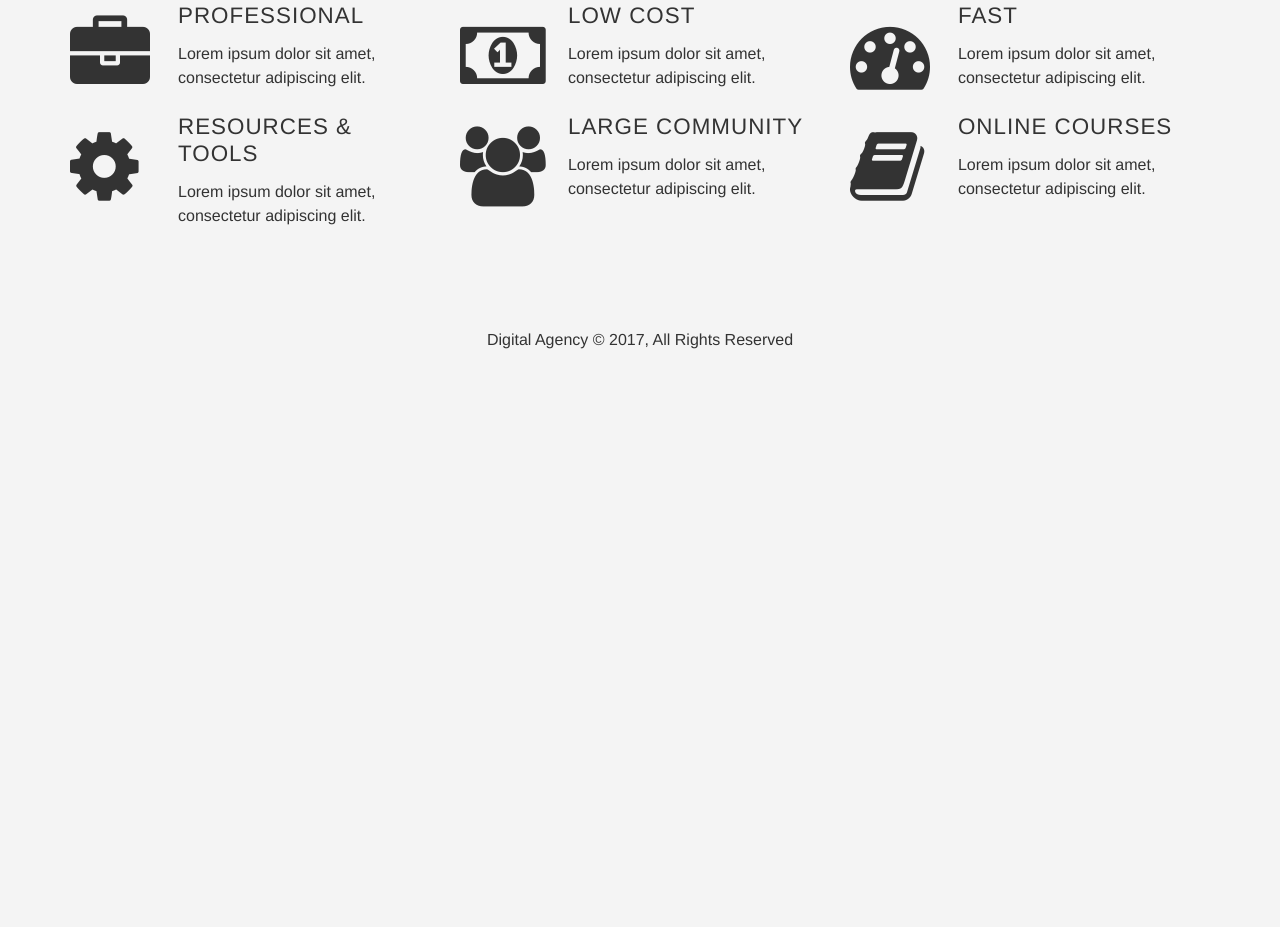
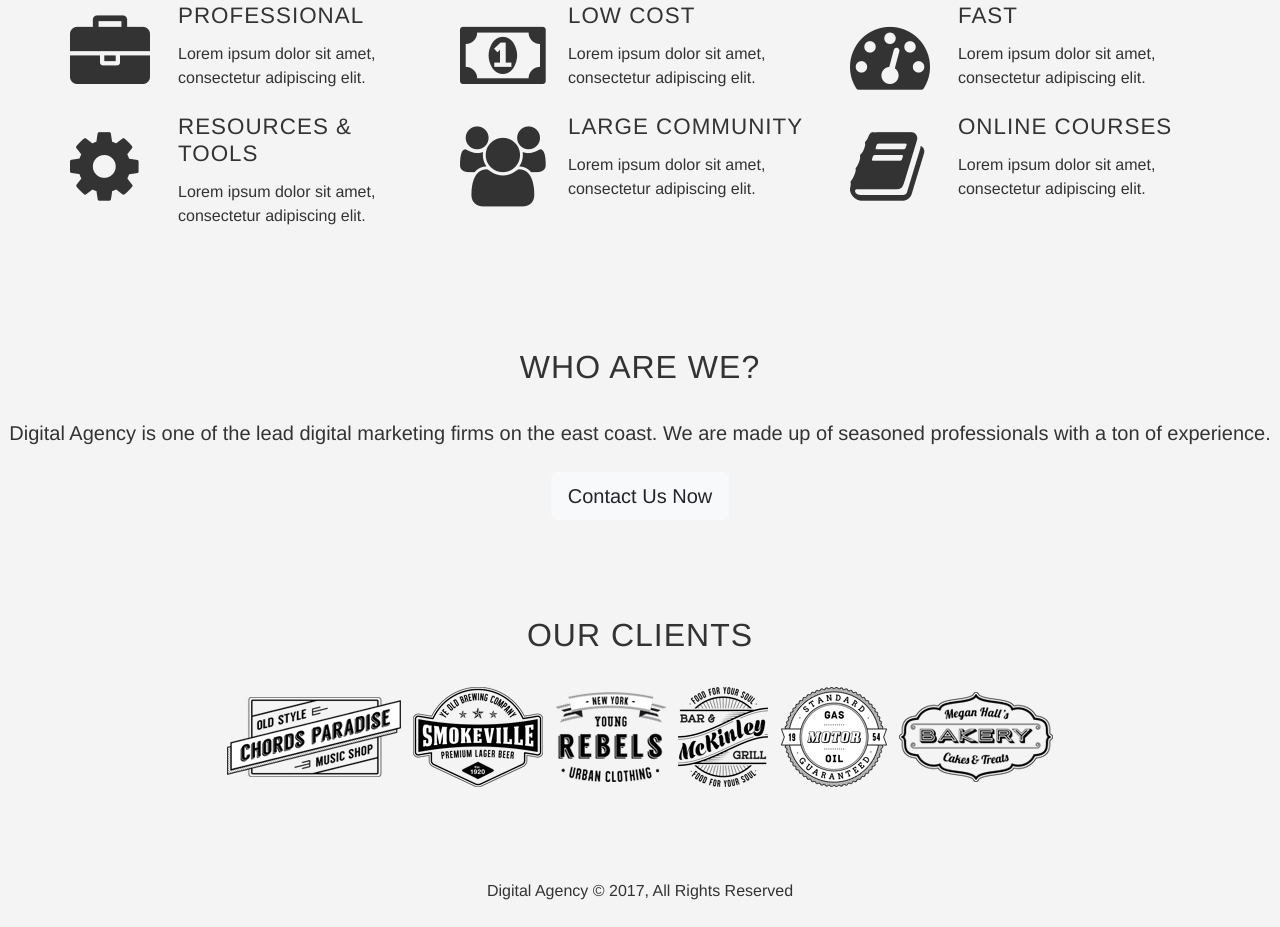
Before and after one commit to petriDiaconescu/Projects-in-Bootstrap-4, a website: page index.html in a window 1280 px wide. Shown: the part 1003-1930 px from the top of the page. Before the commit the page ends 1379 px from the top, so only its background shows below. Drawn offline with nearby package versions, Linux system fonts and the light colour scheme; files that its build step writes are made by us from their sources.

Commit message:
Two more sections.

```diff
--- a/index.html
+++ b/index.html
@@ -135,6 +135,43 @@
         <!-- bottom 3 icons -->
       </div><!-- row end -->
     </section>
+
+    <section id="who" class="content-section text-center">
+      <div class="who-section">
+        <h2>Who Are We?</h2>
+        <p class="lead">
+          <strong>Digital Agency</strong> is one of the lead digital marketing firms on the east coast. We are made up of seasoned
+          professionals with a ton of experience.
+        </p>
+        <a href="#contact" class="btn btn-light btn-lg">Contact Us Now</a>
+      </div>
+    </section>
+
+    <section id="clients" class="content-section text-center">
+      <div class="container">
+        <h2>Our Clients</h2>
+        <ul class="list-inline">
+          <li class="list-inline-item">
+            <img src="img/partner1.png" class="img-fluid" alt="Image description"/>
+          </li>
+          <li class="list-inline-item">
+            <img src="img/partner2.png" class="img-fluid" alt="Image description"/>
+          </li>
+          <li class="list-inline-item">
+            <img src="img/partner3.png" class="img-fluid" alt="Image description"/>
+          </li>
+          <li class="list-inline-item">
+            <img src="img/partner4.png" class="img-fluid" alt="Image description"/>
+          </li>
+          <li class="list-inline-item">
+            <img src="img/partner5.png" class="img-fluid" alt="Image description"/>
+          </li>
+          <li class="list-inline-item">
+            <img src="img/partner6.png" class="img-fluid" alt="Image description"/>
+          </li>
+        </ul>
+      </div>
+    </section>
     <footer>
       <p>Digital Agency &copy; 2017, All Rights Reserved</p>
     </footer>
```
